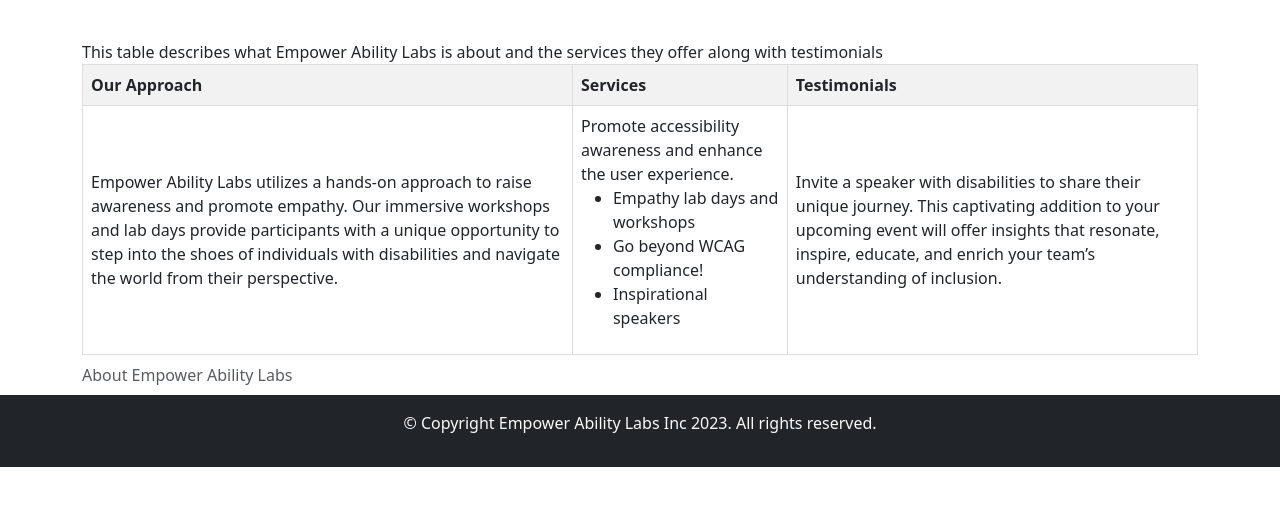
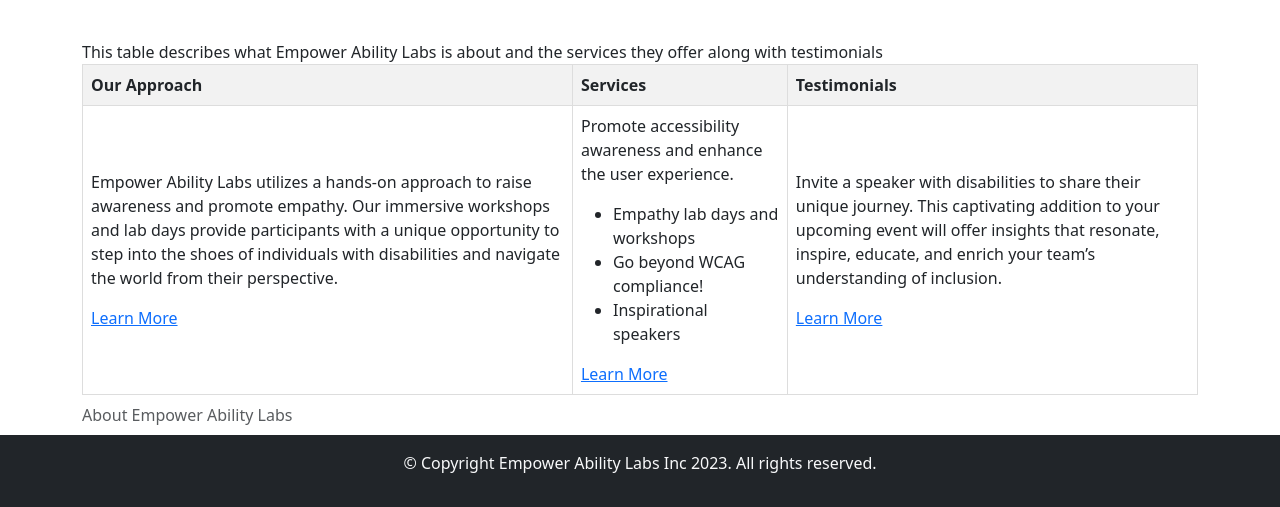
Before and after one commit to jaelendsetosta-AC/Final-Project-assignment, a plain HTML site: page index.html in a window 1280 px wide. Shown: the part 424-931 px from the top of the page. Before the commit the page ends 891 px from the top, so only its background shows below. Drawn offline with nearby package versions, Linux system fonts and the light colour scheme.

Commit message:
added links to home page

```diff
--- a/EmpowerAbilityLab.js
+++ b/EmpowerAbilityLab.js
@@ -108,7 +108,7 @@ document.addEventListener("DOMContentLoaded", () => {
 
 
 
-    // adding event listeners to the navigation links
+    // adding event listeners to the navigation links and changing the title of the tab based on which one was clicked
     document.getElementById("homeNav").addEventListener("click", () => {
         document.title = titles.home;
     });
--- a/index.html
+++ b/index.html
@@ -92,18 +92,32 @@
             <tbody>
                 <tr>
                     <td headers="ourApproach">
-                        Empower Ability Labs utilizes a hands-on approach to raise awareness and promote empathy. Our immersive workshops and lab days provide participants with a unique opportunity to step into the shoes of individuals with disabilities and navigate the world from their perspective.
+                        <p>
+                            Empower Ability Labs utilizes a hands-on approach to raise awareness and promote empathy. Our immersive workshops and lab days provide participants with a
+                            unique opportunity to step into the shoes of individuals with disabilities and navigate the world from their perspective.
+                        </p>
+
+                        <a href="https://www.google.com/search/howsearchworks/our-approach/" target="external" aria-label="Opens in a new window">Learn More</a>
                     </td>
                     <td headers="ourServices">
-                        Promote accessibility awareness and enhance the user experience.
+                        <p>
+                            Promote accessibility awareness and enhance the user experience.
+                        </p>
                         <ul>
                             <li>Empathy lab days and workshops</li>
                             <li>Go beyond WCAG compliance!</li>
                             <li>Inspirational speakers</li>
                         </ul>
+
+                        <a href="https://www.elevenways.be/en/services" target="external" aria-label="Opens in a new window">Learn More</a>
                     </td>
                     <td headers="ourTestimonials">
-                        Invite a speaker with disabilities to share their unique journey. This captivating addition to your upcoming event will offer insights that resonate, inspire, educate, and enrich your team’s understanding of inclusion.
+                        <p>
+                            Invite a speaker with disabilities to share their unique journey. This captivating addition to your upcoming event will offer insights that resonate,
+                            inspire, educate, and enrich your team’s understanding of inclusion.
+                        </p>
+
+                        <a href="https://dictionary.cambridge.org/us/dictionary/english/testimonial" target="external" aria-label="Opens in a new window">Learn More</a>
                     </td>
                 </tr>
             </tbody>
```
